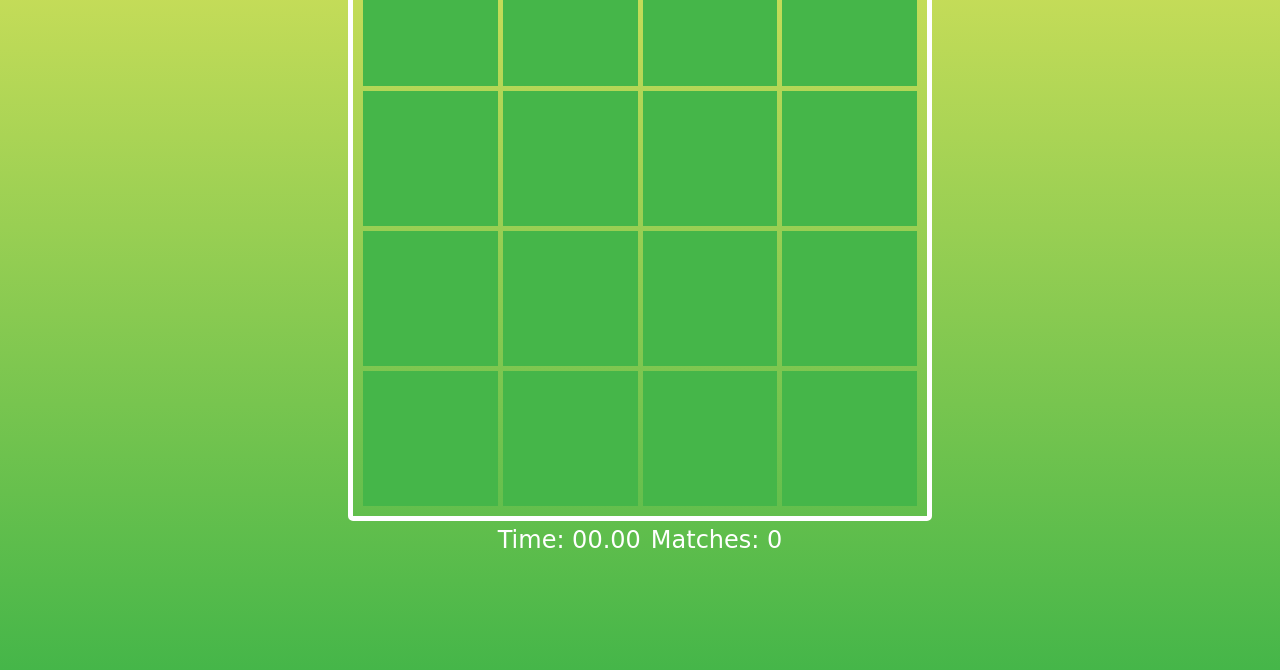
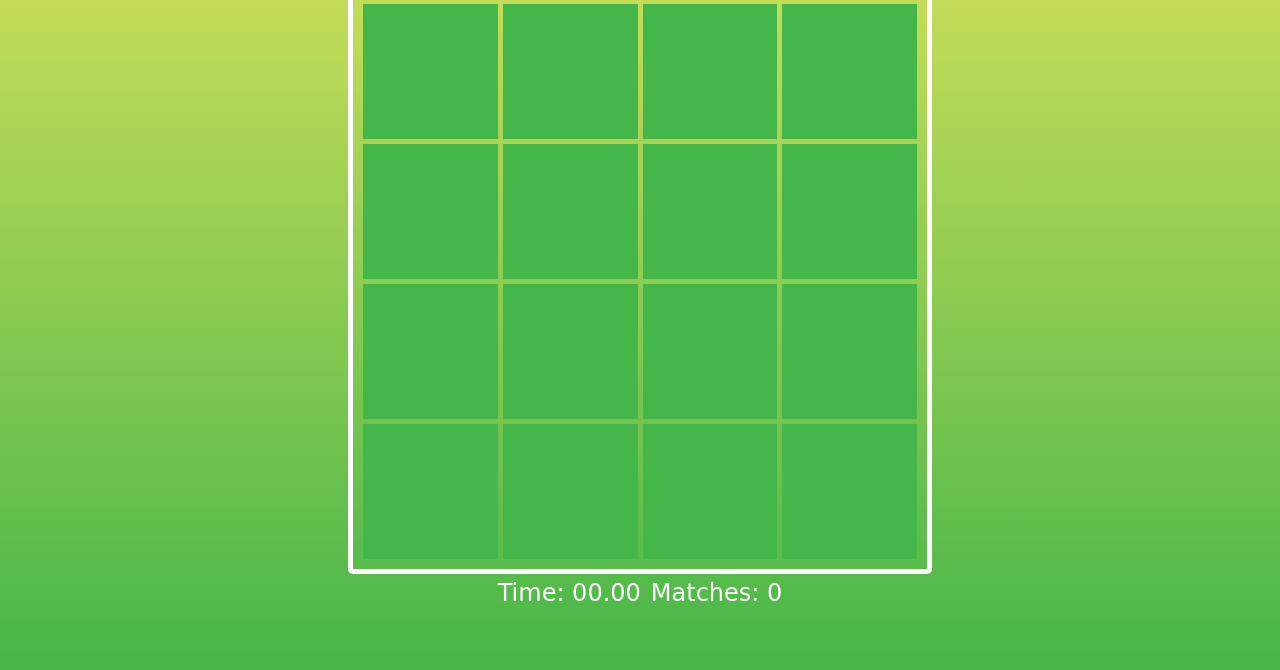
Before and after one commit to ghfa102345/test, a plain HTML site: page bibibyby.html in a window 1280 px wide. Shown: the part 130-800 px from the top of the page. Drawn offline with Linux system fonts and the light colour scheme.

Commit message:
Update bibibyby.html

```diff
--- a/bibibyby.html
+++ b/bibibyby.html
@@ -15,6 +15,9 @@
             -webkit-box-sizing: border-box;
         }
         body {
+            display: flex;
+            justify-content: center;
+            align-items: center;
             font-family: cursive;
             color: white;
             width: 100%;
@@ -26,7 +29,6 @@
         }
         .wrapper {
             width: 100%;
-            min-height: 100vh;
             height: 100%;
             padding: 0.625rem;
             display: flex;
```
